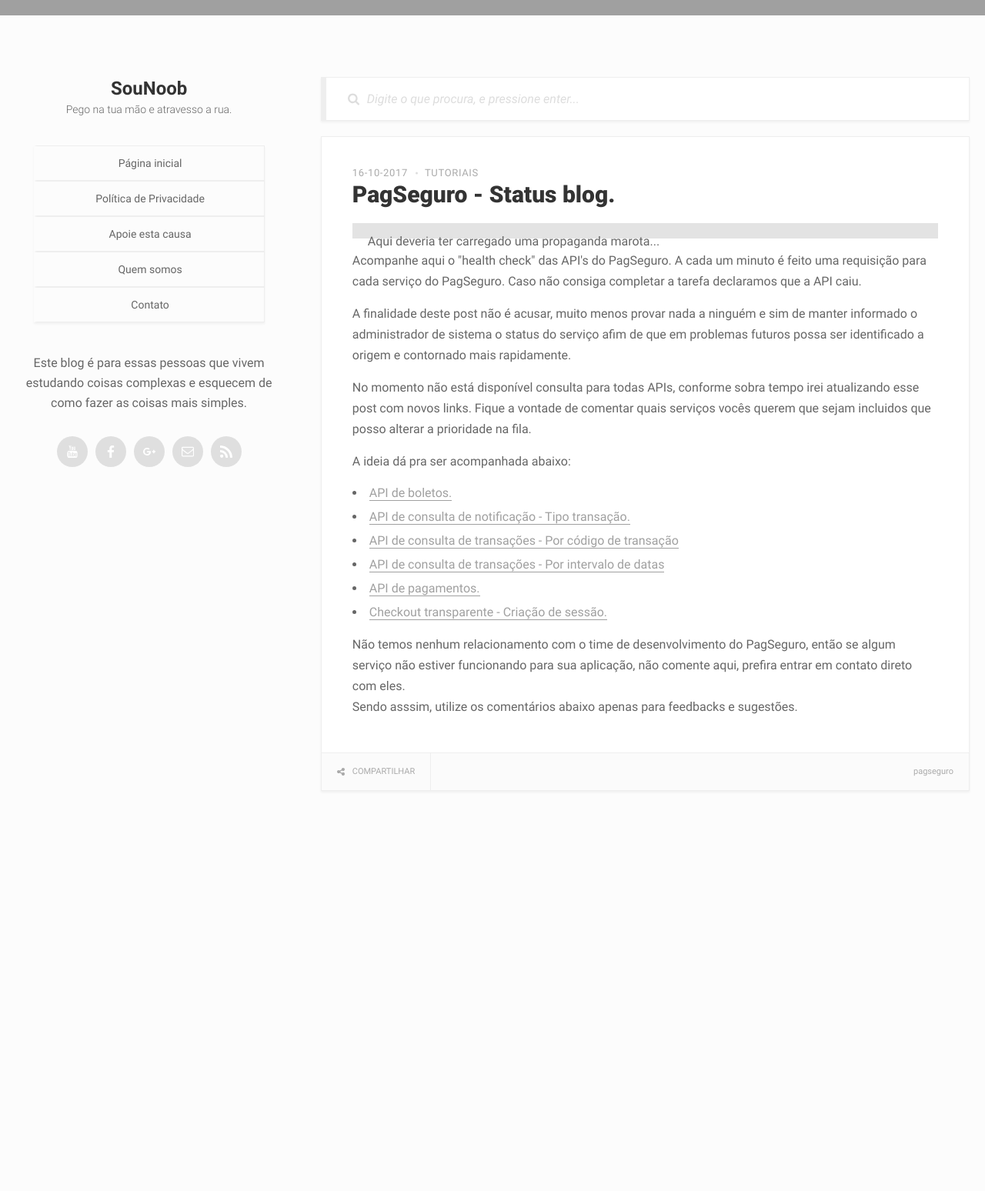
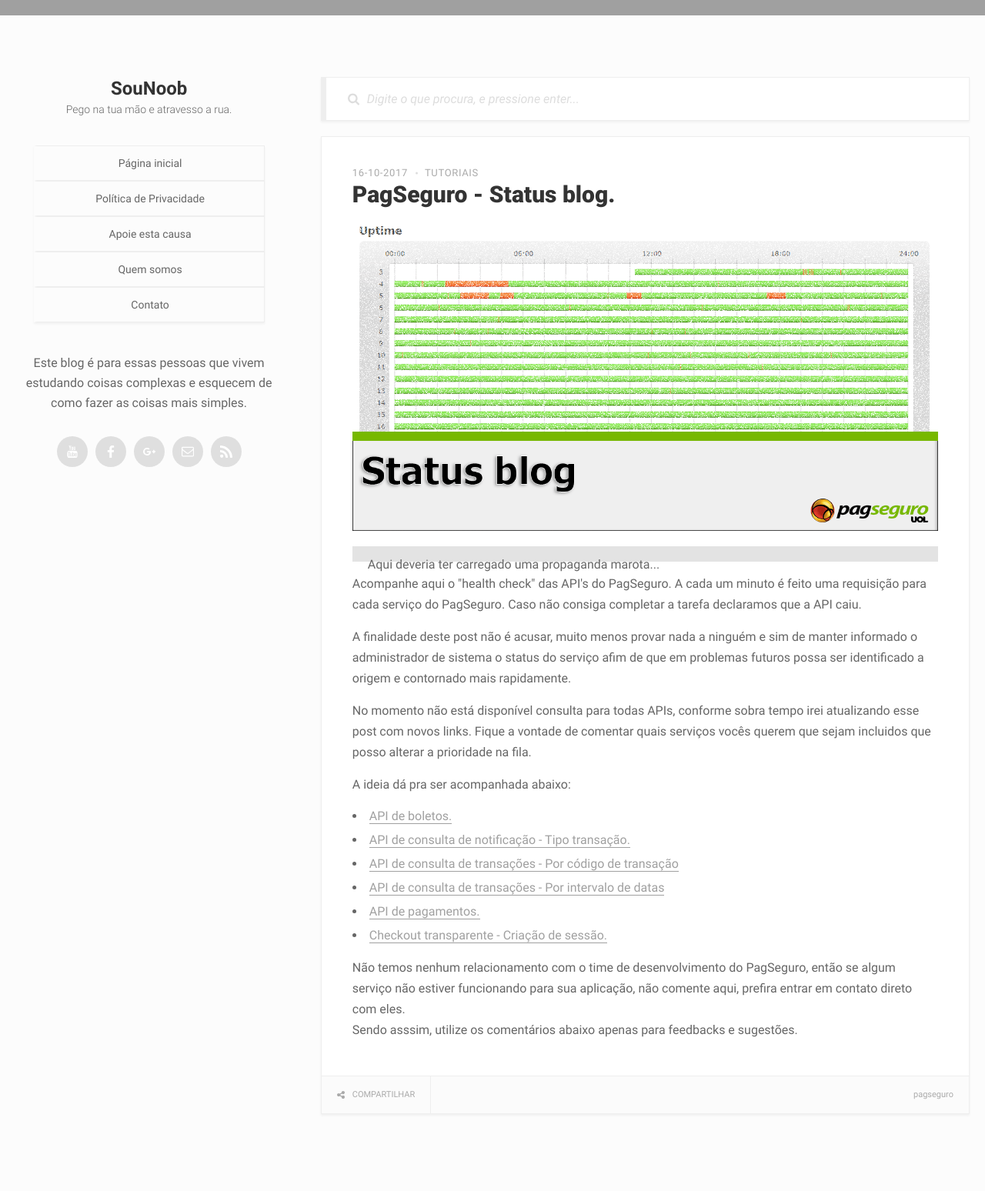
Before and after one commit to sounoob/sounoob.github.io, a Jekyll site: the page built from _posts/2017-10-16-pagseguro-status-blog.html, in a window 1280 px wide. Shown: the whole page at 77% size. Built offline with Jekyll 4.4.1, drawn with Linux system fonts in a browser that asks for light colours; before the commit the page ends 1128 px from its top, so only the background shows below that.

Commit message:
post image update

```diff
--- a/_posts/2017-10-16-pagseguro-status-blog.html
+++ b/_posts/2017-10-16-pagseguro-status-blog.html
@@ -6,6 +6,7 @@
 - PagSeguro
 author: Sena
 layout: post
+image: "/assets/uploads/2017/10/pagseguro-status-blog.png"
 ---
 
 <p>
```
Also changed, not shown: assets/uploads/2017/10/pagseguro-status-blog.png (added).
